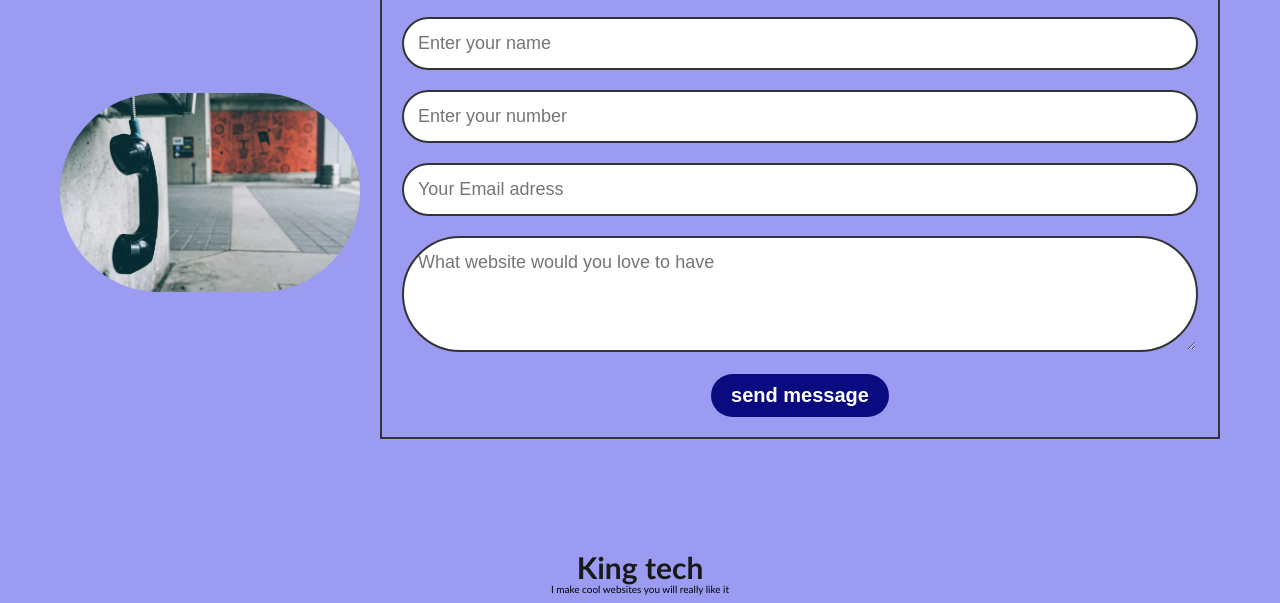
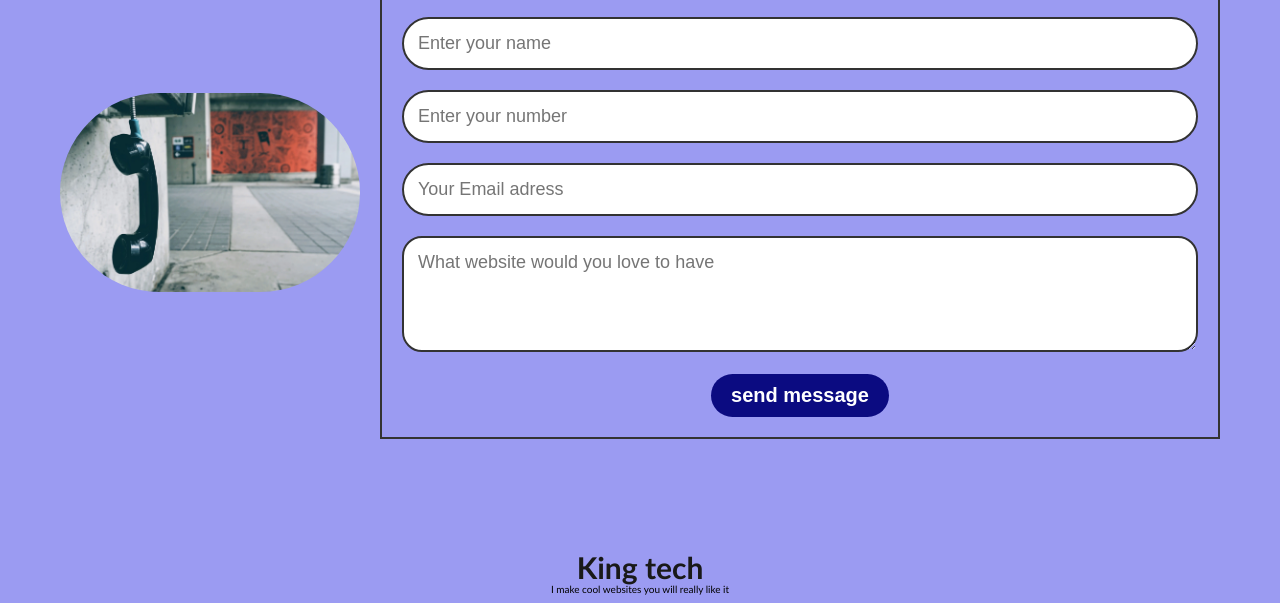
Before and after one commit to kingsleyking1/kingking, a plain HTML site: page index.html in a window 1280 px wide. Shown: the part 2497-3100 px from the top of the page. Drawn offline with Linux system fonts and the light colour scheme.

Commit message:
Update index.html

```diff
--- a/index.html
+++ b/index.html
@@ -144,7 +144,7 @@
             <input type="number" name="number" required class="box" maxlength="50" placeholder="Enter your number" min="0" max="999999999999" onkeypress="if(this.value.length ==10) returnfalse" style="border-radius:30px";>
              <input type="email" name="email" required class="box" maxlength="50" placeholder="Your Email adress" style="border-radius:30px"; >
              <!---<textarea type="text" name="message" rows="4" required class="box" placeholder="What website would you love to have" ></textarea> --->
-              <textarea type="text" name="message" rows="4" required class="box" placeholder="What website would you love to have" style="border-radius:60px"; ></textarea>
+              <textarea type="text" name="message" rows="4" required class="box" placeholder="What website would you love to have" style="border-radius:20px"; ></textarea>
              <input type="submit"  name="send" value="send message" class="btn" style="font-weight: bold; font-size:20px";>
 
         </form>
```
